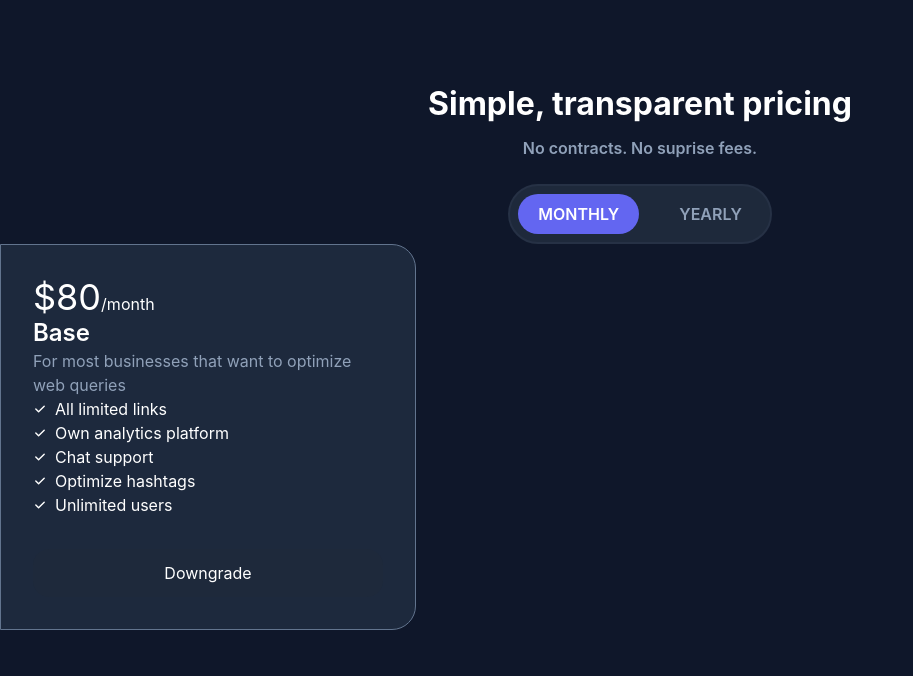
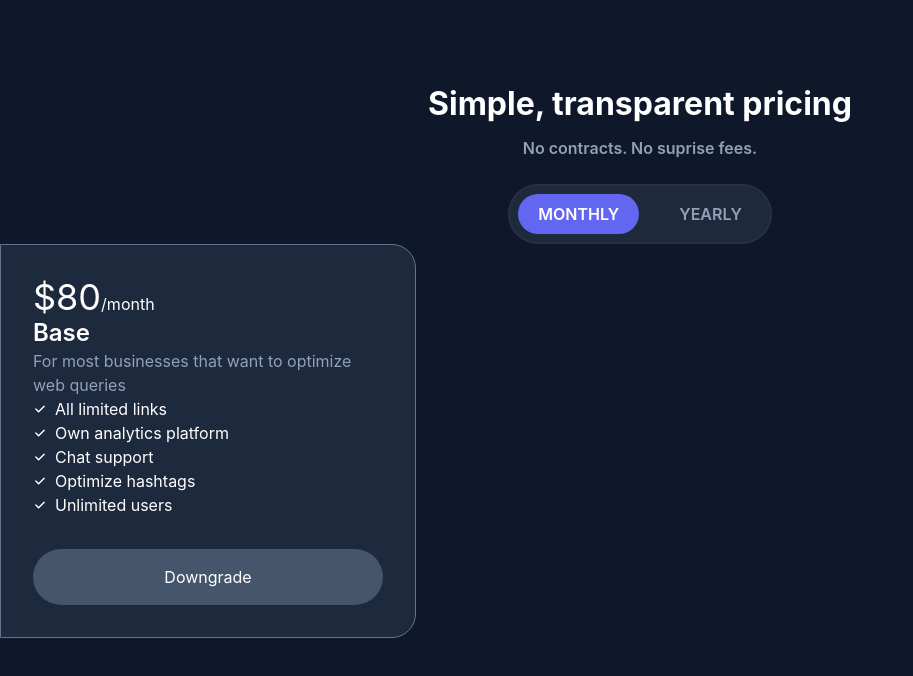
Before and after one commit to ManishNewa/ReactApp, a React (Vite) app: page / in a window 1280 px wide. Shown: the top 676 px of the page, without its empty margins (0-913 px from the left). Built offline with nearby package versions, Linux system fonts and the light colour scheme.

Commit message:
wip: add css to button

```diff
--- a/src/App.jsx
+++ b/src/App.jsx
@@ -78,7 +78,7 @@ function App() {
                                 </li>
                             ))}
                         </ul>
-                        <button className="text-white text-center bg-[#1E293B] py-3 px-10 rounded-2xl">
+                        <button className="text-white text-center py-4 rounded-full w-full bg-slate-600">
                             Downgrade
                         </button>
                     </div>
```
